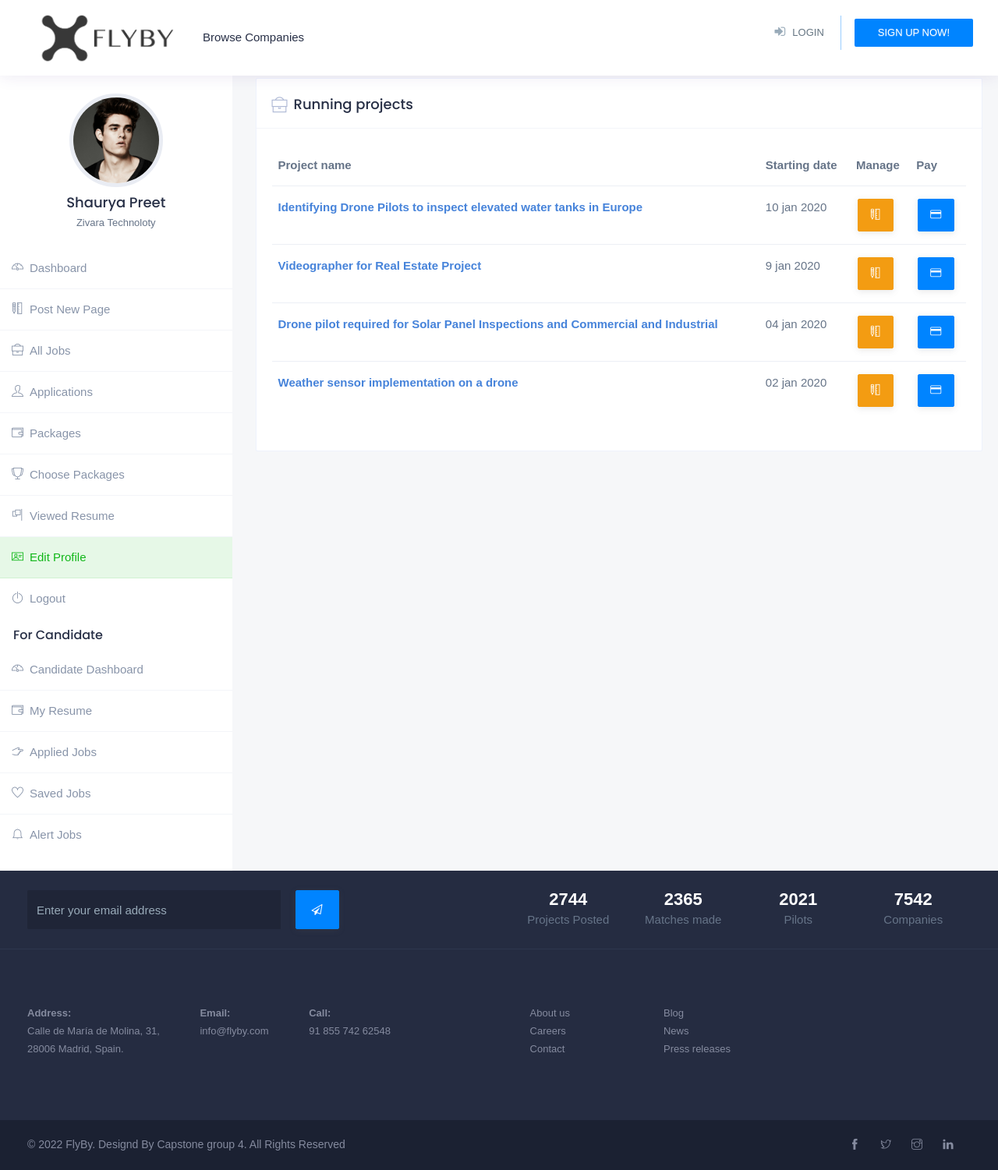
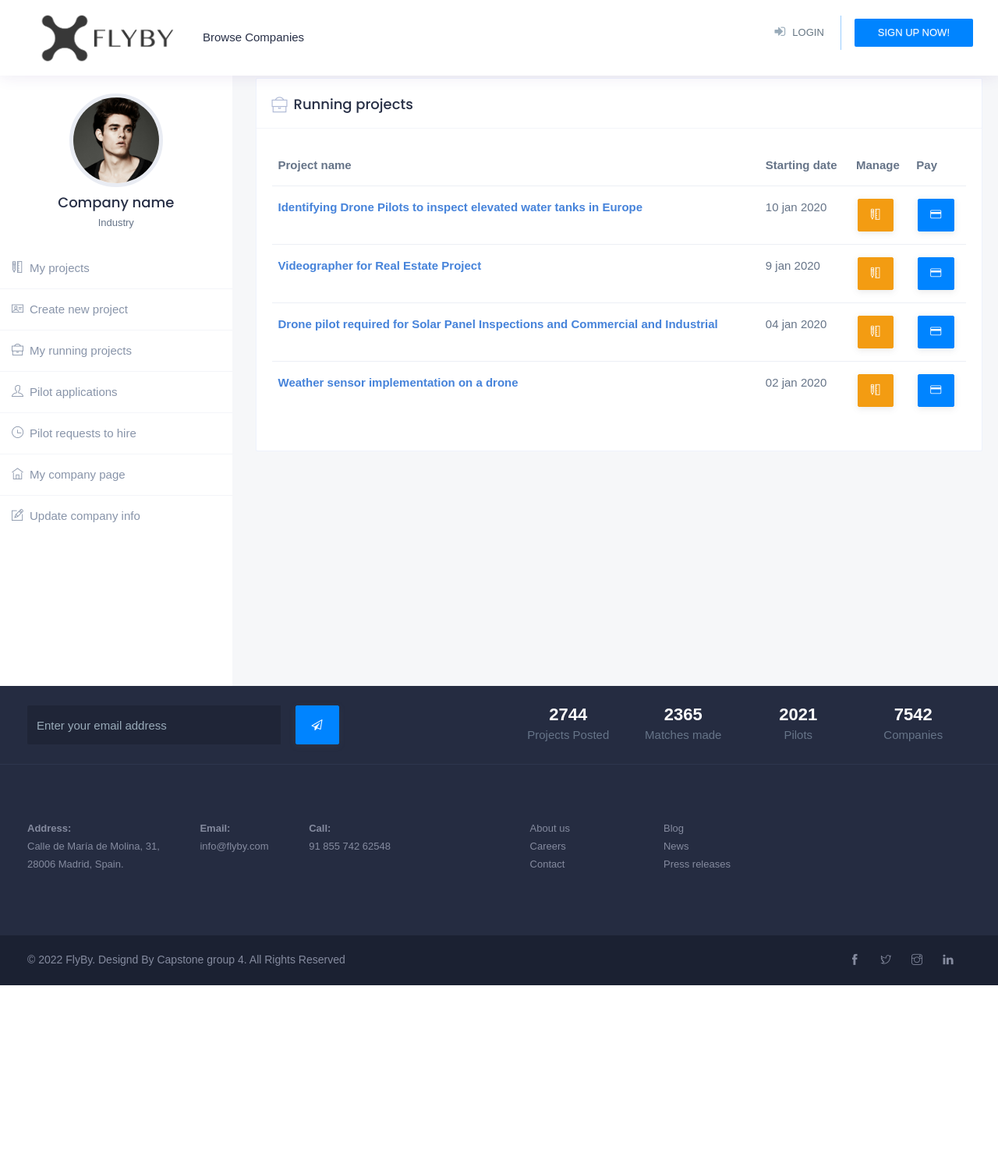
Before and after one commit to Yaikazeeman/flyby, a Flask app: page /running_projects in a window 1280 px wide. Shown: the whole page at 78% size. After the commit the page ends 1264 px from the top, so only its background shows below. Run offline with Flask 2, Linux system fonts and the light colour scheme; parts of the project's set-up code (start-up, migrations or seed data) failed here and were passed over; some libraries are stand-ins or nearby versions; some web fonts are replaced.

Commit message:
profile pages finalized

```diff
--- a/source/__init__.py
+++ b/source/__init__.py
@@ -436,9 +436,9 @@ def project_detail(project_id):
 
 @app.route("/payment")
 def payment():
-    if "user_id" not in session:
-        return render_template("403.html"), 403
-    else:
+    # if "user_id" not in session:
+    #     return render_template("403.html"), 403
+    # else:
         return render_template("payment-methode.html")
 
 @app.route("/login")
--- a/source/templates/base.html
+++ b/source/templates/base.html
@@ -313,7 +313,53 @@
 			<!-- End Signin Window -->
 
 
-			<!-- Download Brochure Window Code -->
+			<!-- paymennt Window Code -->
+			<div class="modal fade" id="payment" tabindex="-1" role="dialog" aria-labelledby="myModalLabel2" aria-hidden="true">
+				<div class="modal-dialog">
+					<div class="modal-content">
+						<div class="modal-body">
+
+							<div class="new-logwrap">
+								<div class="main-heading">
+									<p>Thank you! Your payment was succesfull.</p>
+									<h2>Now start off your<span> project!</span></h2>
+								</div>
+
+
+							</div>
+
+						</div>
+						</div>
+				</div>
+			</div>
+			<!-- End payment Window -->
+
+
+
+
+			<!-- admin tool Window Code -->
+			<div class="modal fade" id="admin_tool" tabindex="-1" role="dialog" aria-labelledby="myModalLabel2" aria-hidden="true">
+				<div class="modal-dialog">
+					<div class="modal-content">
+						<div class="modal-body">
+
+							<div class="new-logwrap">
+								<div class="main-heading">
+									<p>Our admin tool Flyby Drive is still under construction.</p>
+									<h2>We will notify you when it is<span> live!</span></h2>
+								</div>
+
+
+							</div>
+
+						</div>
+						</div>
+				</div>
+			</div>
+			<!-- End admin tool Window -->
+
+
+			<!-- Brochure Code -->
 			<div class="modal fade" id="brochure" tabindex="-1" role="dialog" aria-labelledby="myModalLabel2" aria-hidden="true">
 				<div class="modal-dialog">
 					<div class="modal-content">
@@ -346,7 +392,7 @@
 						</div>
 				</div>
 			</div>
-			<!-- End Download Brochure Window -->
+			<!-- End Brochure Window -->
 
 			<!-- Scripts
 			================================================== -->
--- a/source/templates/browse_pilots.html
+++ b/source/templates/browse_pilots.html
@@ -5,7 +5,7 @@
 			<!-- Title Header Start -->
 			<section class="inner-header-title" style="background-image:url(../static/assets/img/FlyBy_banner_size_smaller.jpg);">
 				<div class="container">
-					<h1>Browse Drone Pilots</h1>
+					<h1>Browse Drone Service Providers</h1>
 				</div>
 			</section>
 			<div class="clearfix"></div>
--- a/source/templates/c_running_projects.html
+++ b/source/templates/c_running_projects.html
@@ -17,31 +17,25 @@
 													</div>
 
 													<div class="dashboard-avatar-text">
-										<h4>Shaurya Preet</h4>
-										<span>Zivara Technoloty</span>
+														<h4>Company name</h4>
+														<span>Industry</span>
 													</div>
 
 												</div>
 
 												<div class="dashboard-menu">
 													<ul>
-										<li><a href="dashboard.html"><i class="ti-dashboard"></i>Dashboard</a></li>
-										<li><a href="post-new-job.html"><i class="ti-ruler-pencil"></i>Post New Page</a></li>
-										<li><a href="all-jobs.html"><i class="ti-briefcase"></i>All Jobs</a></li>
-										<li><a href="applications.html"><i class="ti-user"></i>Applications</a></li>
-										<li><a href="packages.html"><i class="ti-wallet"></i>Packages</a></li>
-										<li><a href="choose-package.html"><i class="ti-cup"></i>Choose Packages</a></li>
-										<li><a href="viewed-resume.html"><i class="ti-flag-alt-2"></i>Viewed Resume</a></li>
-										<li class="active"><a href="myprofile.html"><i class="ti-id-badge"></i>Edit Profile</a></li>
-										<li><a href="login.html"><i class="ti-power-off"></i>Logout</a></li>
-									</ul>
-									<h4>For Candidate</h4>
-									<ul>
-										<li><a href="candidate-dashboard.html"><i class="ti-dashboard"></i>Candidate Dashboard</a></li>
-										<li><a href="candidate-resume.html"><i class="ti-wallet"></i>My Resume</a></li>
-										<li><a href="applied-jobs.html"><i class="ti-hand-point-right"></i>Applied Jobs</a></li>
-										<li><a href="saved-jobs.html"><i class="ti-heart"></i>Saved Jobs</a></li>
-										<li><a href="alert-jobs.html"><i class="ti-bell"></i>Alert Jobs</a></li>
+
+														<li><a href="/posted_projects"><i class="ti-ruler-pencil"></i>My projects</a></li>
+														<li ><a href="/createprojectpage"><i class="ti-id-badge"></i>Create new project</a></li>
+														<li><a href="/running_projects"><i class="ti-briefcase"></i>My running projects</a></li>
+														<li><a href="/pilot_application_list"><i class="ti-user"></i>Pilot applications</a></li>
+														<li><a href="/pilot_request_list"><i class="ti-time"></i>Pilot requests to hire</a></li>
+
+														<li><a href="/companies/4"><i class="ti-home"></i>My company page</a></li>
+														<li ><a href="/register_company/4"><i class="ti-pencil-alt"></i>Update company info</a></li>
+
+
 													</ul>
 												</div>
 											</div>
@@ -76,12 +70,12 @@
 													<td>10 jan 2020</td>
 													<td>
 													<div class="job-buttons">
-														<a href="#" class="btn btn-warning manage-btn" data-toggle="tooltip" data-placement="top" title="" data-original-title="Download Resume"><i class="ti-ruler-pencil"></i></a>
+														<a  data-toggle="modal" data-target="#admin_tool" href="#" class="btn btn-warning manage-btn" data-toggle="tooltip" data-placement="top" title="" data-original-title="Download Resume"><i class="ti-ruler-pencil"></i></a>
 													</div>
 													</td>
 													<td>
 													<div class="job-buttons">
-														<a href="#" class="btn btn-primary manage-btn" data-toggle="tooltip" data-placement="top" title="" data-original-title="Remove"><i class="ti-credit-card"></i></a>
+														<a  href="/payment" class="btn btn-primary manage-btn" data-toggle="tooltip" data-placement="top" title="" data-original-title="Remove"><i class="ti-credit-card"></i></a>
 													</div>
 												</td>
 												</tr>
@@ -91,12 +85,12 @@
 													<td>9 jan 2020</td>
 													<td>
 														<div class="job-buttons">
-															<a href="#" class="btn btn-warning manage-btn" data-toggle="tooltip" data-placement="top" title="" data-original-title="Download Resume"><i class="ti-ruler-pencil"></i></a>
+															<a  data-toggle="modal" data-target="#admin_tool" href="" class="btn btn-warning manage-btn" data-toggle="tooltip" data-placement="top" title="" data-original-title="Download Resume"><i class="ti-ruler-pencil"></i></a>
 														</div>
 													</td>
 													<td>
 														<div class="job-buttons">
-															<a href="#" class="btn btn-primary manage-btn" data-toggle="tooltip" data-placement="top" title="" data-original-title="Remove"><i class="ti-credit-card"></i></a>
+															<a href="/payment" class="btn btn-primary manage-btn" data-toggle="tooltip" data-placement="top" title="" data-original-title="Remove"><i class="ti-credit-card"></i></a>
 														</div>
 													</td>
 												</tr>
@@ -106,7 +100,7 @@
 													<td>04 jan 2020</td>
 													<td>
 													<div class="job-buttons">
-														<a href="#" class="btn btn-warning manage-btn" data-toggle="tooltip" data-placement="top" title="" data-original-title="Download Resume"><i class="ti-ruler-pencil"></i></a>
+														<a  data-toggle="modal" data-target="#admin_tool" href="#" class="btn btn-warning manage-btn" data-toggle="tooltip" data-placement="top" title="" data-original-title="Download Resume"><i class="ti-ruler-pencil"></i></a>
 													</div>
 													</td>
 													<td>
@@ -121,12 +115,12 @@
 													<td>02 jan 2020</td>
 													<td>
 													<div class="job-buttons">
-														<a href="#" class="btn btn-warning manage-btn" data-toggle="tooltip" data-placement="top" title="" data-original-title="Download Resume"><i class="ti-ruler-pencil"></i></a>
+														<a  data-toggle="modal" data-target="#admin_tool" href="#" class="btn btn-warning manage-btn" data-toggle="tooltip" data-placement="top" title="" data-original-title="Download Resume"><i class="ti-ruler-pencil"></i></a>
 													</div>
 													</td>
 													<td>
 													<div class="job-buttons">
-														<a href="#" class="btn btn-primary manage-btn" data-toggle="tooltip" data-placement="top" title="" data-original-title="Remove"><i class="ti-credit-card"></i></a>
+														<a href="/payment" class="btn btn-primary manage-btn" data-toggle="tooltip" data-placement="top" title="" data-original-title="Remove"><i class="ti-credit-card"></i></a>
 													</div>
 													</td>
 												</tr>
--- a/source/templates/index.html
+++ b/source/templates/index.html
@@ -252,7 +252,7 @@
 						<div class="col-md-12">
 							<div class="main-heading">
 								<p>Working Process</p>
-								<h2>How It Works <span>For Pilots</span></h2>
+								<h2>How It Works <span>For Service Providers</span></h2>
 							</div>
 						</div>
 					</div>
```
Also changed, not shown: source/templates/c_pilot_application_list.html (+14 -20 lines), source/templates/c_pilot_request_list.html (+37 -3 lines), source/templates/c_posted_projects.html (+13 -19 lines), source/templates/company_detail.html (+4 -4 lines), source/templates/p_applied_projects.html (+5 -5 lines), source/templates/p_request_to_hire.html (+7 -18 lines), source/templates/p_running_projects.html (+8 -20 lines), source/templates/payment-methode.html (+4 -4 lines), source/templates/pilot_detail.html (+7 -7 lines), source/templates/project_detail.html (+1 -13 lines), source/templates/sidebar_company.html (deleted, +0 -40 lines). Lines whose indentation alone changed are shown as unchanged.
